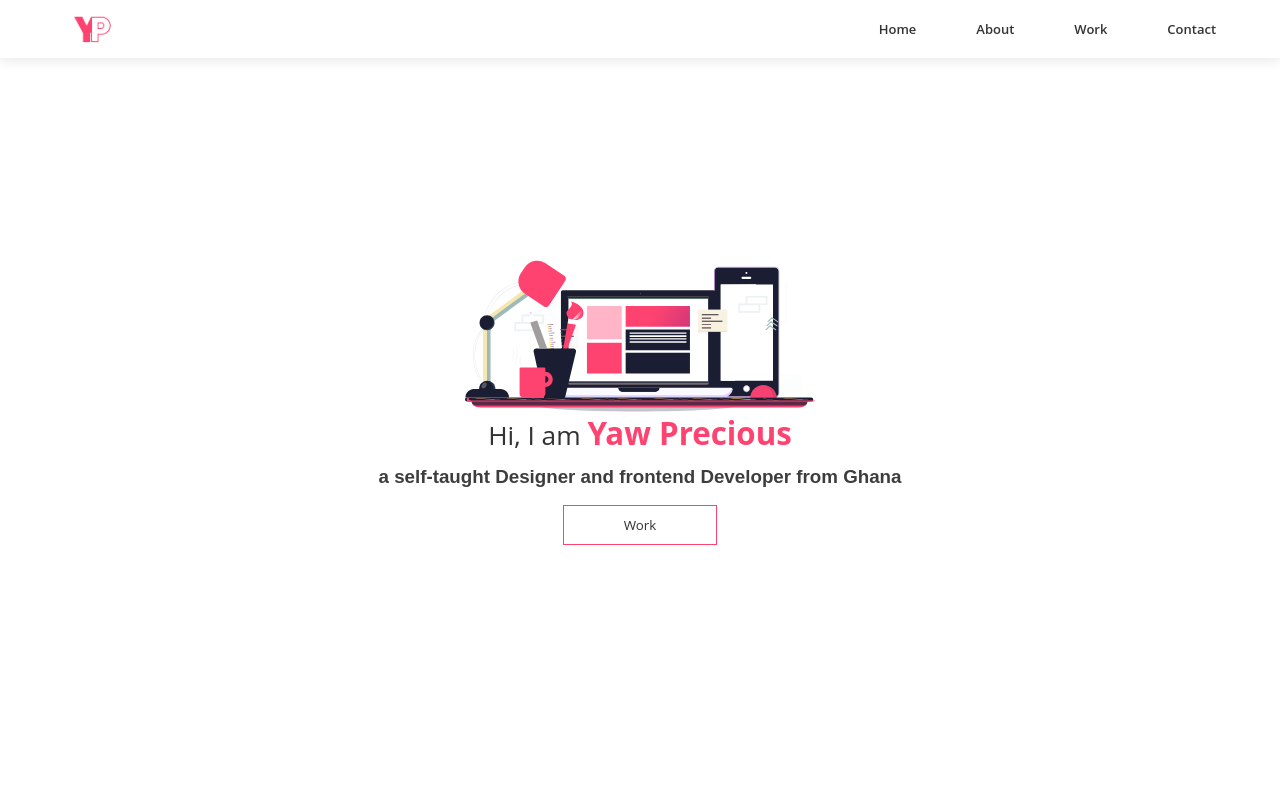
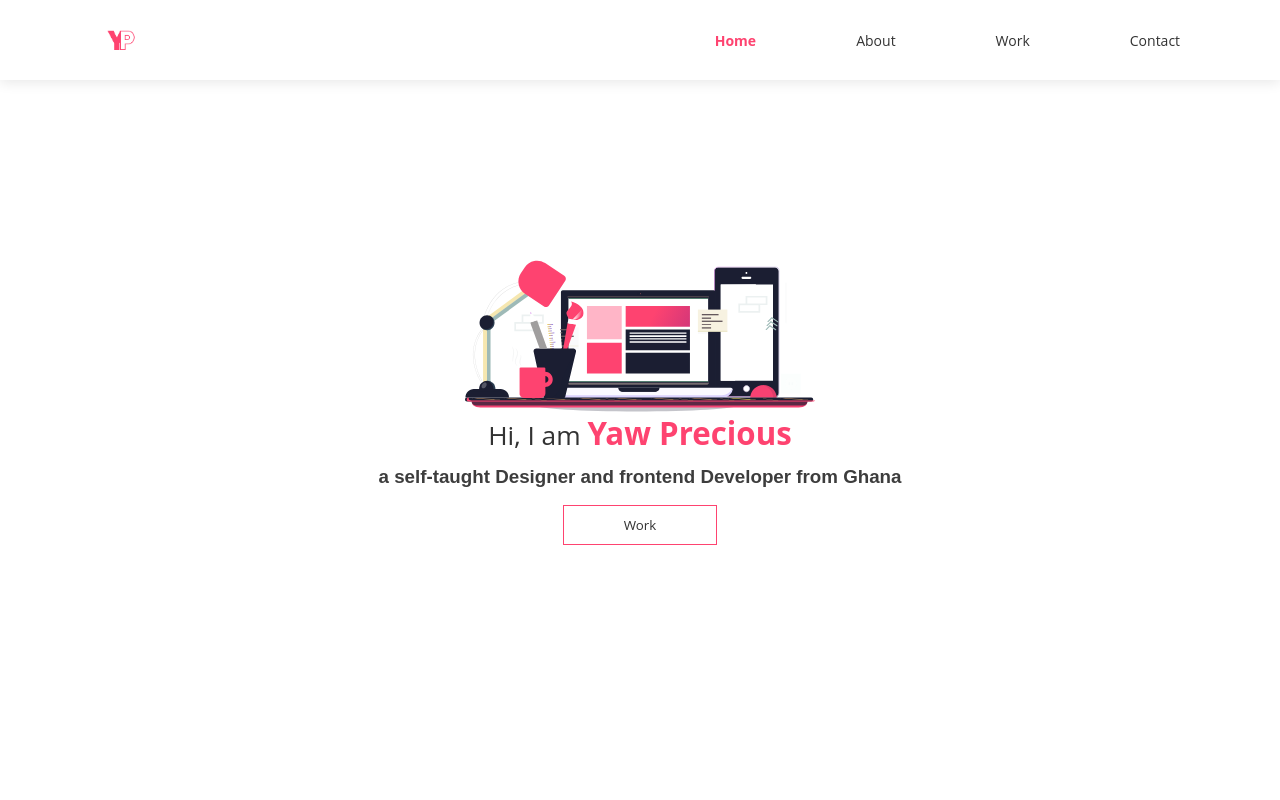
Before and after one commit to Tetteh-Yaw-Precious/personal_website, a React (Create React App) app: page / in a window 1280 px wide. Shown: the top 800 px of the page. Built offline with nearby package versions, Linux system fonts and the light colour scheme.

Commit message:
update on navbar

```diff
--- a/src/App.js
+++ b/src/App.js
@@ -5,7 +5,8 @@ import Landingpage from "./components/Landingpage";
 import About from "./components/About";
 import Work from "./components/Work";
 import Contact from "./components/Contact";
-import Nav from "./components/Nav";
+// import Nav from "./components/Nav";
+import NavNew from "./components/NavNew";
 //animation
 import { AnimatePresence } from "framer-motion";
 
@@ -15,7 +16,7 @@ const App = () => {
   return (
     <div className="App">
       <Globalstyles />
-      <Nav />
+      <NavNew />
       <AnimatePresence exitBeforeEnter>
             <Landingpage />
             <About />
--- a/src/components/Contact.js
+++ b/src/components/Contact.js
@@ -13,7 +13,7 @@ import { UseScroll } from "./Usescroll";
 const Contact = () => {
   const [element, controls] = UseScroll();
   return (
-    <StyledContact id="contact">
+    <StyledContact id="contacty">
       <motion.div
         ref={element}
         variants={pageAnimation}
@@ -65,7 +65,7 @@ const Contact = () => {
 };
 const StyledContact = styled.div`
   width: 100%;
-  min-height: 19vh;
+  min-height: 100vh;
   background-color: #1b1e32;
   display: flex;
   flex-direction: column;
--- a/src/components/Nav.js
+++ b/src/components/Nav.js
@@ -1,22 +1,46 @@
 import React from "react";
 import styled from "styled-components";
-import {Link} from "react-scroll";
+import { Link } from "react-scroll";
+import { motion } from "framer-motion";
+import mainlogo from "../images/websitelogo.png";
 
-import mainlogo from "../images/websitelogo.png";
 
 const Nav = () => {
   return (
     <StyledNav>
       <img src={mainlogo} alt="mylogo" />
       <ul>
-        <li><Link activeClass="active" to="home" spy={true} smooth={true}>Home</Link></li>
-        <li><Link  to="about" spy={true} smooth={true}>About</Link></li>
-        <li><Link  to="work" spy={true} smooth={true}>Work</Link></li>
-        <li><Link  to="contact" spy={true} smooth={true}>Contact</Link></li>
+        <li>
+          <Link activeClass="active" to="home" spy={true} smooth={true}>
+            Home
+          </Link>
+          <Line />
+        </li>
+        <li>
+          <Link to="about" spy={true} smooth={true}>
+            About
+          </Link>
+        </li>
+        <li>
+          <Link to="work" spy={true} smooth={true}>
+            Work
+          </Link>
+        </li>
+        <li>
+          <Link to="contact" spy={true} smooth={true}>
+            Contact
+          </Link>
+        </li>
       </ul>
     </StyledNav>
   );
 };
+const Line = styled(motion.div)`
+  height: 0.3rem;
+  width: 5%;
+  position: absolute;
+  background: green;
+`;
 const StyledNav = styled.nav`
   width: 100%;
   min-height: 5vh;
@@ -44,5 +68,6 @@ const StyledNav = styled.nav`
       }
     }
   }
+
 `;
 export default Nav;
--- /dev/null
+++ b/src/components/NavNew.js
@@ -0,0 +1,83 @@
+import React from "react";
+import styled from "styled-components";
+import { motion } from "framer-motion";
+import { Link } from "react-scroll";
+import { useLocation } from "react-router";
+import mainlogo from "../images/websitelogo.png";
+const NavNew = () => {
+  const pathname = useLocation();
+  return (
+    <StyledNav>
+      <img src={mainlogo} alt="mylogo" />
+      <ul>
+        <li>
+          <Link activeClass="active" to="home" spy={true} smooth={true}>
+            Home
+          </Link>
+          <Line
+            transition={{ duration: 0.7 }}
+            initial={{ width: "0%" }}
+            animate={{ width: pathname === "home" ? "50%" : "0%" }}
+          />
+        </li>
+        <li>
+          <Link activeClass="active" to="about" spy={true} smooth={true}>
+            About
+          </Link>
+          <Line />
+        </li>
+        <li>
+          <Link activeClass="active" to="worky" spy={true} smooth={true}>
+            Work
+          </Link>
+          <Line />
+        </li>
+        <li>
+          <Link activeClass="active" to="contacty" spy={true} smooth={true}>
+            Contact
+          </Link>
+          <Line />
+        </li>
+      </ul>
+    </StyledNav>
+  );
+};
+const Line = styled(motion.div)`
+  height: 0.3rem;
+  width: 0%;
+  position: absolute;
+  bottom: -80%;
+  background: green;
+`;
+const StyledNav = styled.nav`
+  position: fixed;
+  min-height: 10vh;
+  width: 100%;
+  display: flex;
+  margin: auto;
+  justify-content: space-between;
+  align-items: center;
+  padding: 1rem 10rem;
+  box-shadow: rgba(0, 0, 0, 0.09) 0px 3px 12px;
+  background: white;
+  z-index: 3;
+  img {
+    width: 4%;
+  }
+  a {
+    text-decoration: none;
+  }
+  ul {
+    display: flex;
+    list-style: none;
+    li {
+      padding-left: 10rem;
+      position: relative;
+    }
+  }
+  .active {
+    color: #fe4370;
+    font-weight: 700;
+  }
+`;
+export default NavNew;
--- a/src/components/Work.js
+++ b/src/components/Work.js
@@ -14,7 +14,7 @@ import { UseScroll } from "./Usescroll";
 const Work = () => {
   const [element,controls] = UseScroll();
   return (
-    <StyledWork id="work">
+    <StyledWork id="worky">
       <motion.div
       ref={element}
         className="workCt"
```
